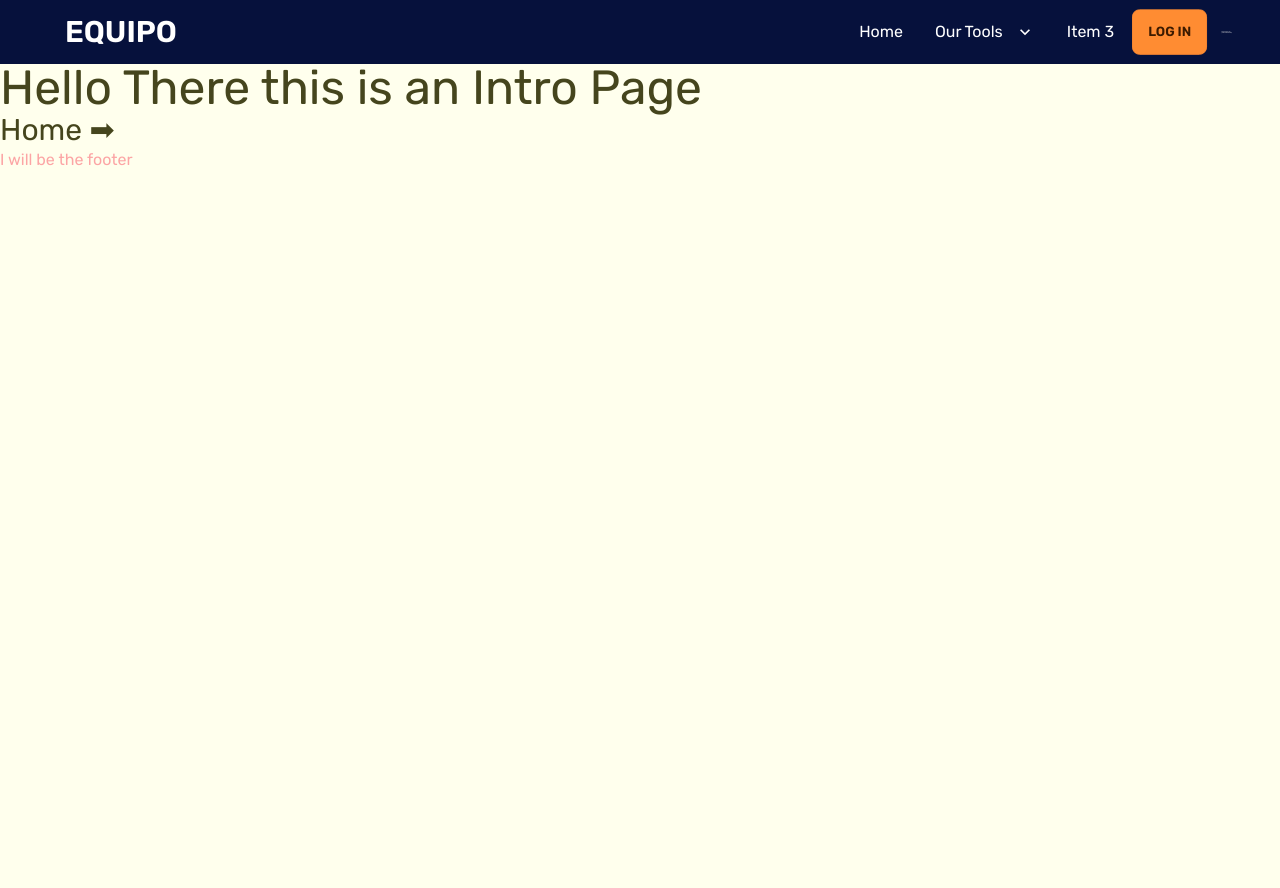
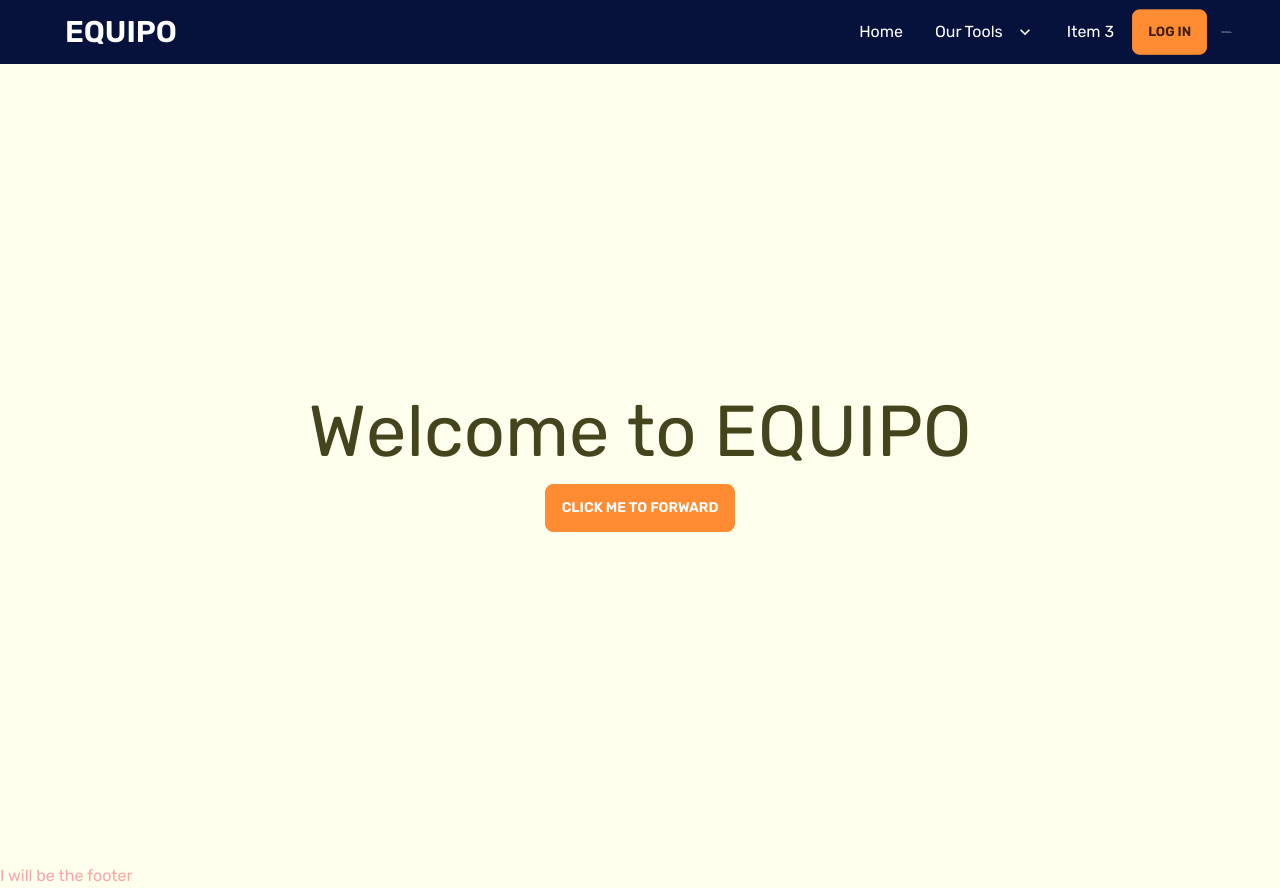
Before and after one commit to tousif644/manufacturer-website-client-side, a React (Vite) app: page / in a window 1280 px wide. Before the commit the page ends 800 px from the top, so only its background shows below. Built offline with nearby package versions, Linux system fonts and the light colour scheme.

Commit message:
Intro Page added and react-reveal added

```diff
--- a/package.json
+++ b/package.json
@@ -13,6 +13,7 @@
     "framer-motion": "^6.3.11",
     "react": "^18.0.0",
     "react-dom": "^18.0.0",
+    "react-reveal": "^1.2.2",
     "react-router-dom": "^6.3.0"
   },
   "devDependencies": {
--- a/src/Pages/Intro/Intro.jsx
+++ b/src/Pages/Intro/Intro.jsx
@@ -1,10 +1,21 @@
 import React from 'react';
-import {Link} from "react-router-dom"
+import { Link } from "react-router-dom"
+import {Bounce, LightSpeed} from 'react-reveal';
 const Intro = () => {
     return (
         <div>
-            <h1 className='text-5xl'>Hello There this is an Intro Page</h1>
-            <Link to="/home" className='text-3xl '> Home ➡</Link>
+            <div class=" flex flex-col h-screen justify-center items-center">
+                <Bounce left cascade>
+                    <div className="text-7xl p-2">Welcome to EQUIPO</div>
+                </Bounce>
+                <div className="text-3xl p-2">
+                    <Bounce left cascasde   >
+                        <Link to="/home" className='btn btn-secondary text-white'>Click me to forward</Link>
+
+                    </Bounce>
+                </div>
+            </div>
+
         </div>
     );
 };
```
Also changed, not shown: 1 other file (tests, documents, lock files or other folders).
